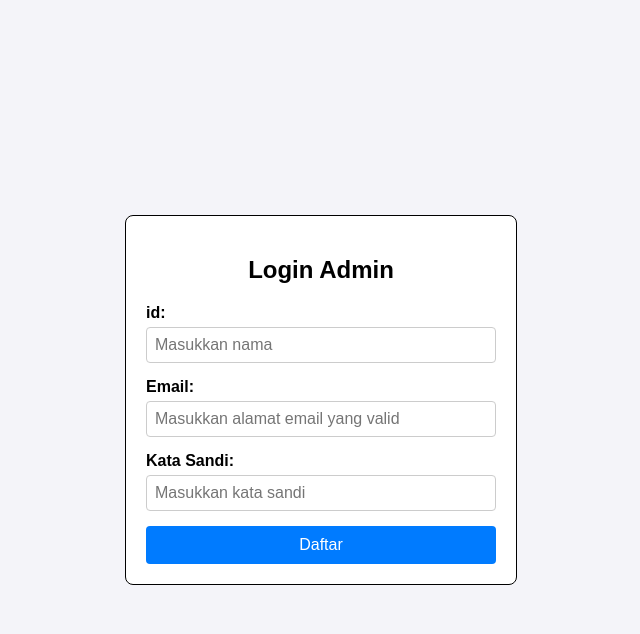
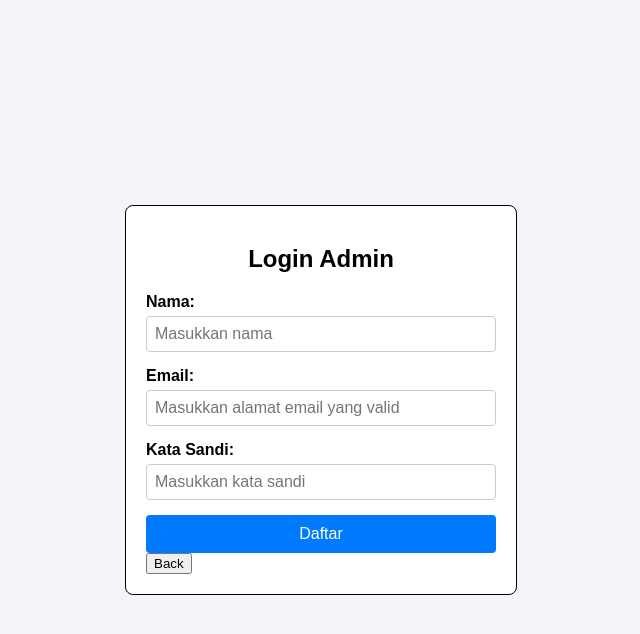
Before and after one commit to NightStarxDs/Buku-Tamu-Tatat-Usaha, a PHP site: page /form.php in a window 1280 px wide. Shown: the top 634 px of the page, without its empty margins (319-959 px from the left). Run offline with PHP 8.4, Linux system fonts and the light colour scheme.

Commit message:
Update form.php

```diff
--- a/form.php
+++ b/form.php
@@ -11,7 +11,7 @@
            <h2>Login Admin</h2>
     <form id="registrationForm">
         <div class="form-group">
-            <label for="name">id:</label>
+            <label for="name">Nama:</label>
             <input type="text" id="name" name="name" placeholder="Masukkan nama">
             <div class="error-massage" id="nameError"> Nama tidak boleh kosong</div>
         </div>
@@ -27,6 +27,7 @@
             </label>
         </div>
         <button type="submit" class="submit-btn">Daftar</button>
+        <button type="back" class="back-btn" href="#">Back</button>
      </form>
     </div>
     <script src="script1.js"></script>
```
